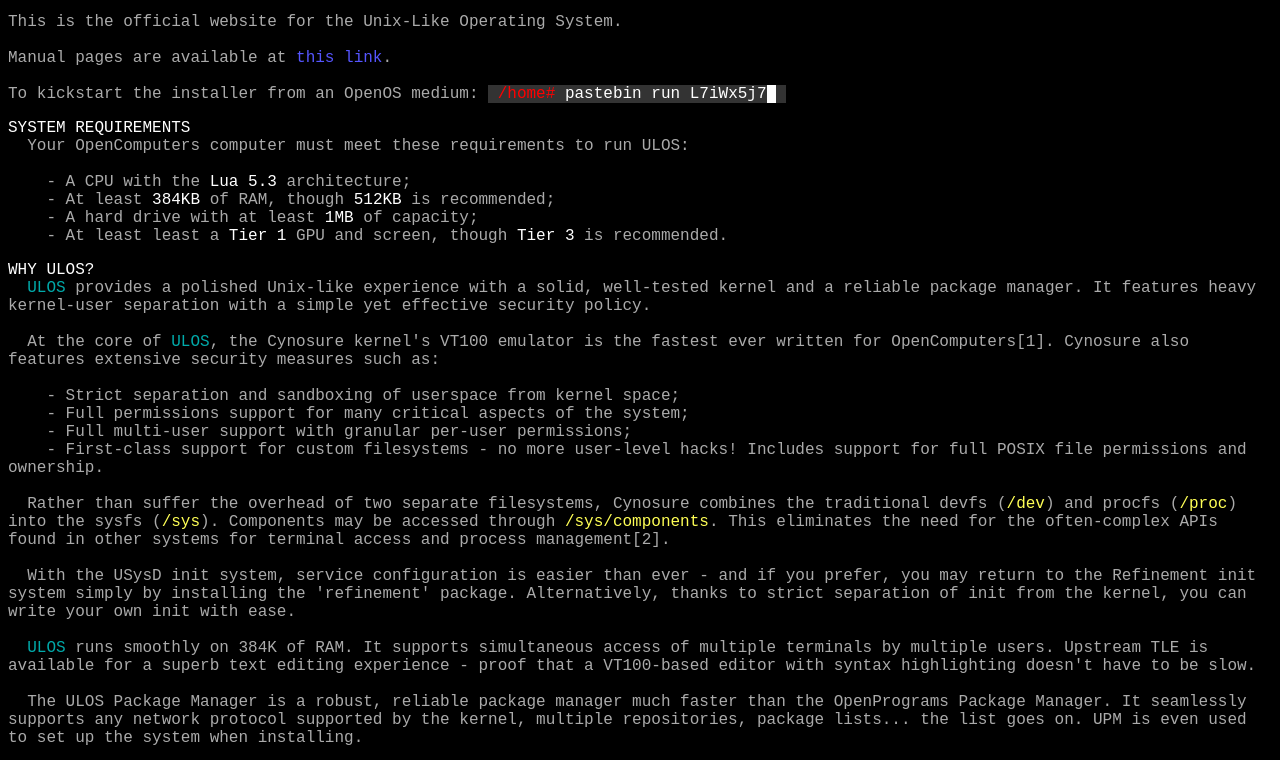
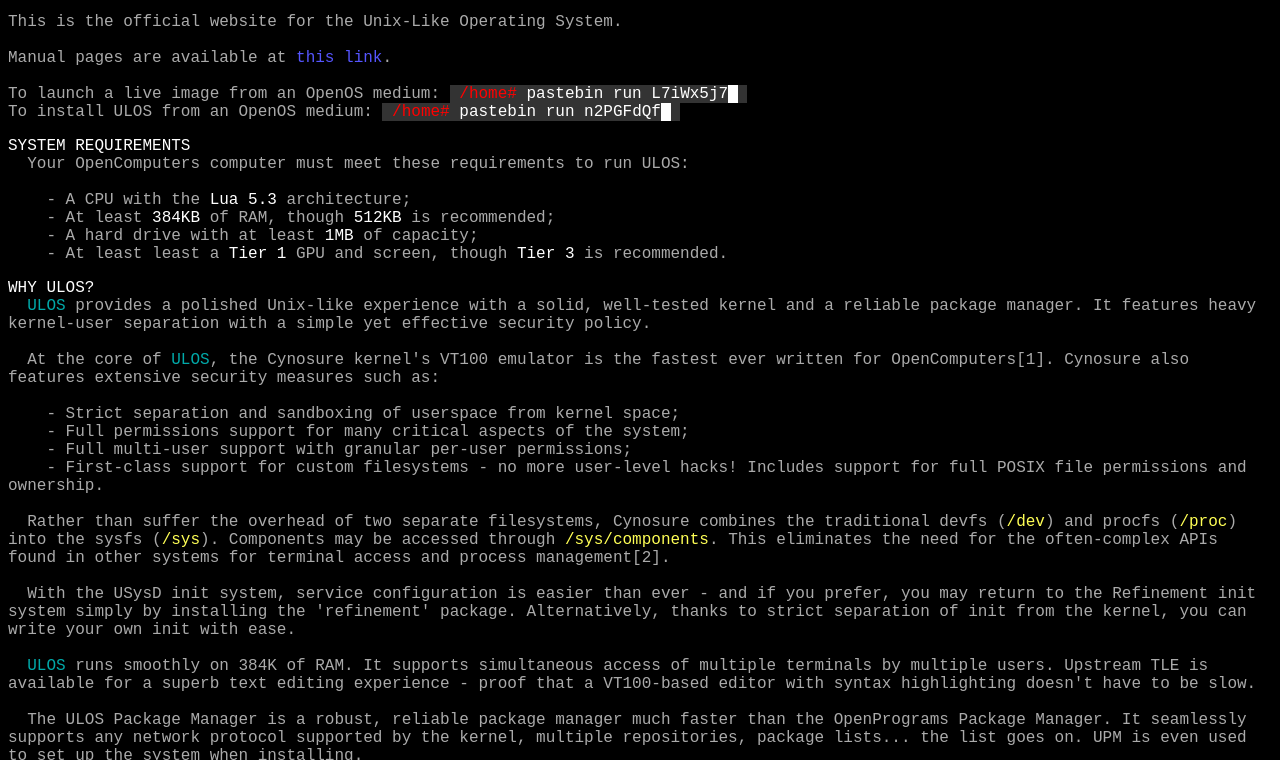
Before and after one commit to Ocawesome101/ulos, a plain HTML site: page index.html in a window 1280 px wide. Shown: the part 42-802 px from the top of the page. Drawn offline with Linux system fonts and the light colour scheme.

Commit message:
tweak install instructions section

```diff
--- a/index.html
+++ b/index.html
@@ -13,7 +13,8 @@
     <br><br>
     Manual pages are available at <a href="https://oz-craft.pickardayune.com/man/ulos">this link</a>.
     <br><br>
-    To kickstart the installer from an OpenOS medium: <span style="background:#333">&nbsp;<span style="color:#f00">/home#</span> <span style="color:#fff">pastebin run L7iWx5j7</span><span class="blink">&nbsp;</span>&nbsp;</span>
+    To launch a live image from an OpenOS medium: <span style="background:#333">&nbsp;<span style="color:#f00">/home#</span> <span style="color:#fff">pastebin run L7iWx5j7</span><span class="blink">&nbsp;</span>&nbsp;</span><br>
+    To install ULOS from an OpenOS medium: <span style="background:#333">&nbsp;<span style="color:#f00">/home#</span> <span style="color:#fff">pastebin run n2PGFdQf</span><span class="blink">&nbsp;</span>&nbsp;</span>
     </p><p>
       <span class="brightwhite">SYSTEM REQUIREMENTS</span><br>
       &nbsp;&nbsp;Your OpenComputers computer must meet these requirements to run ULOS:<br>
```
